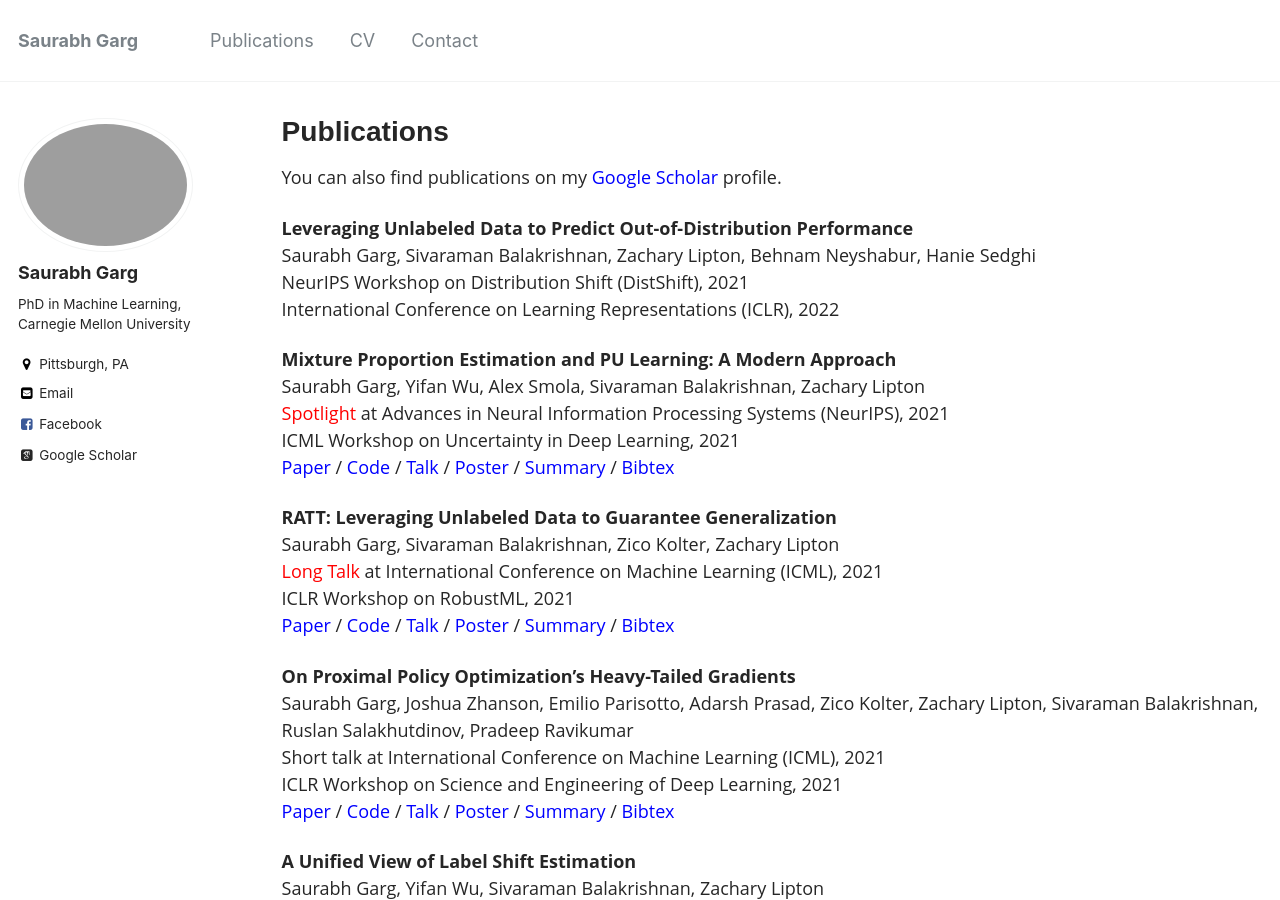
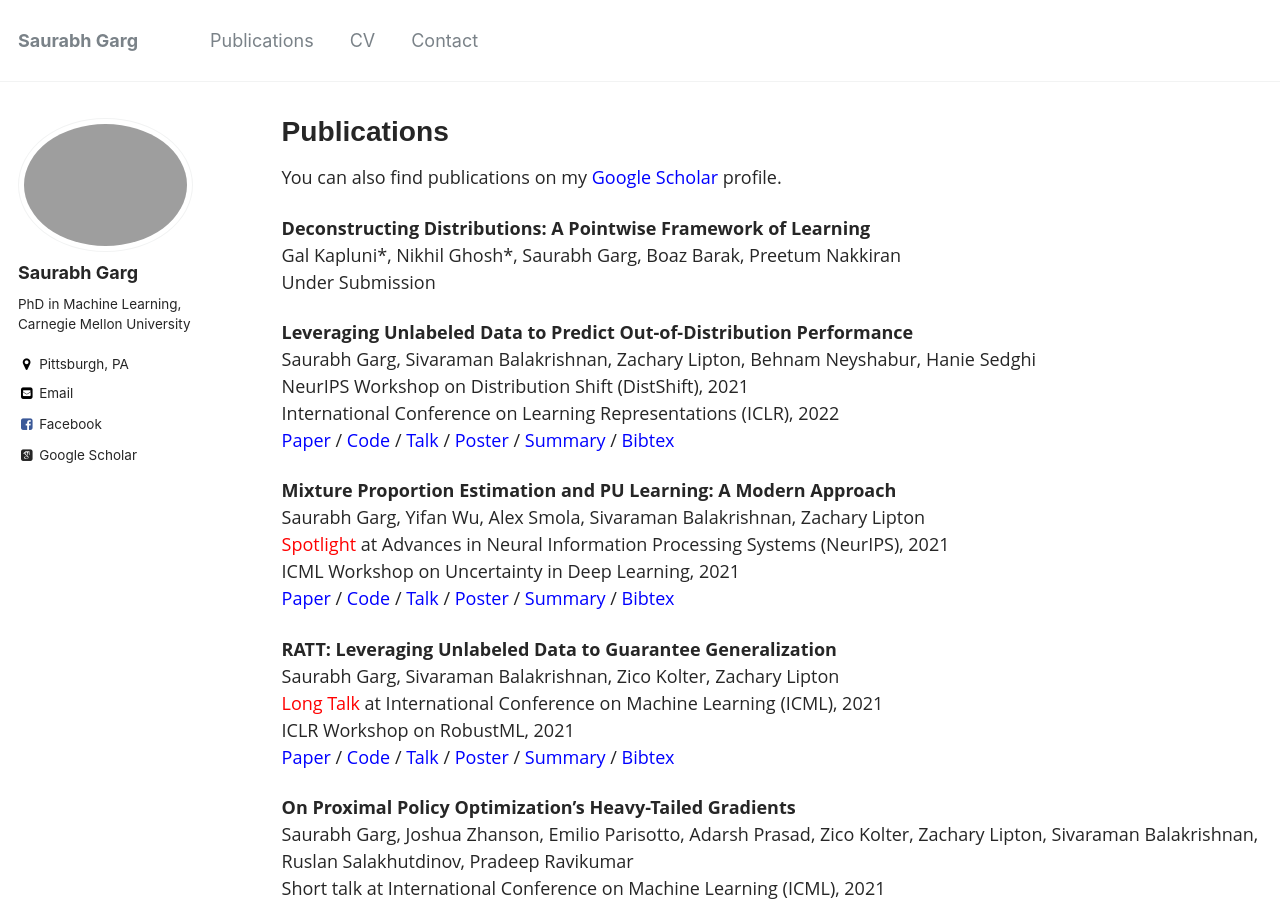
Before and after one commit to saurabhgarg1996/saurabhgarg1996.github.io, a Jekyll site: the page built from _pages/publications.md, in a window 1280 px wide and 900 px high. Built offline with Jekyll 4.4.1, drawn with Linux system fonts in a browser that asks for light colours; some web fonts are replaced.

Commit message:
Paper updates

```diff
--- a/_pages/publications.md
+++ b/_pages/publications.md
@@ -8,10 +8,29 @@ urlcolor: blue
 
 You can also find publications on my <span style="color:blue">[Google Scholar](https://scholar.google.com/citations?user=SAnJ1hIAAAAJ&hl=en")</span> profile.
 
+
+**Deconstructing Distributions: A Pointwise Framework of Learning**
+Gal Kapluni\*, Nikhil Ghosh\*, Saurabh Garg, Boaz Barak, Preetum Nakkiran
+Under Submission
+
+
+
 **Leveraging Unlabeled Data to Predict Out-of-Distribution Performance**
 Saurabh Garg, Sivaraman Balakrishnan, Zachary Lipton, Behnam Neyshabur, Hanie Sedghi
 NeurIPS Workshop on Distribution Shift (DistShift), 2021
 International Conference on Learning Representations (ICLR), 2022
+<span style="color:blue">[Paper](https://arxiv.org/abs/2201.04234)</span> / <span style="color:blue">[Code]()</span> / <span style="color:blue">[Talk]()</span> / <span style="color:blue">[Poster]()</span> / <span style="color:blue">[Summary](javascript:toggleblock('garg2022_ATC_abs'))</span> / <span style="color:blue">[Bibtex](javascript:toggleblock('garg2022_ATC_bib'))</span>
+<p><i id="garg2022_ATC_abs" style="display: none;"> </i></p>
+<bibtext xml:space="preserve" id="garg2022_ATC_bib" style="display: none;">
+@article{garg2022ATC, <br>
+ title={Leveraging Unlabeled Data to Predict Out-of-Distribution Performance} <br>
+ author={Garg, Saurabh and Balakrishnan, Sivaraman and Lipton, Zachary and Neyshabur, Behnam and Sedghi, Hanie}, <br>
+ year={2022}, <br>
+ journal={arXiv preprint arXiv:2201.04234} <br>
+ url={https://arxiv.org/abs/2201.04234}, <br>
+ note={ICLR 2022}<br>
+}
+</bibtext>
 
 **Mixture Proportion Estimation and PU Learning: A Modern Approach**
 Saurabh Garg, Yifan Wu, Alex Smola, Sivaraman Balakrishnan, Zachary Lipton
```
Also changed, not shown: _pages/about.md (+1 -0 lines).
